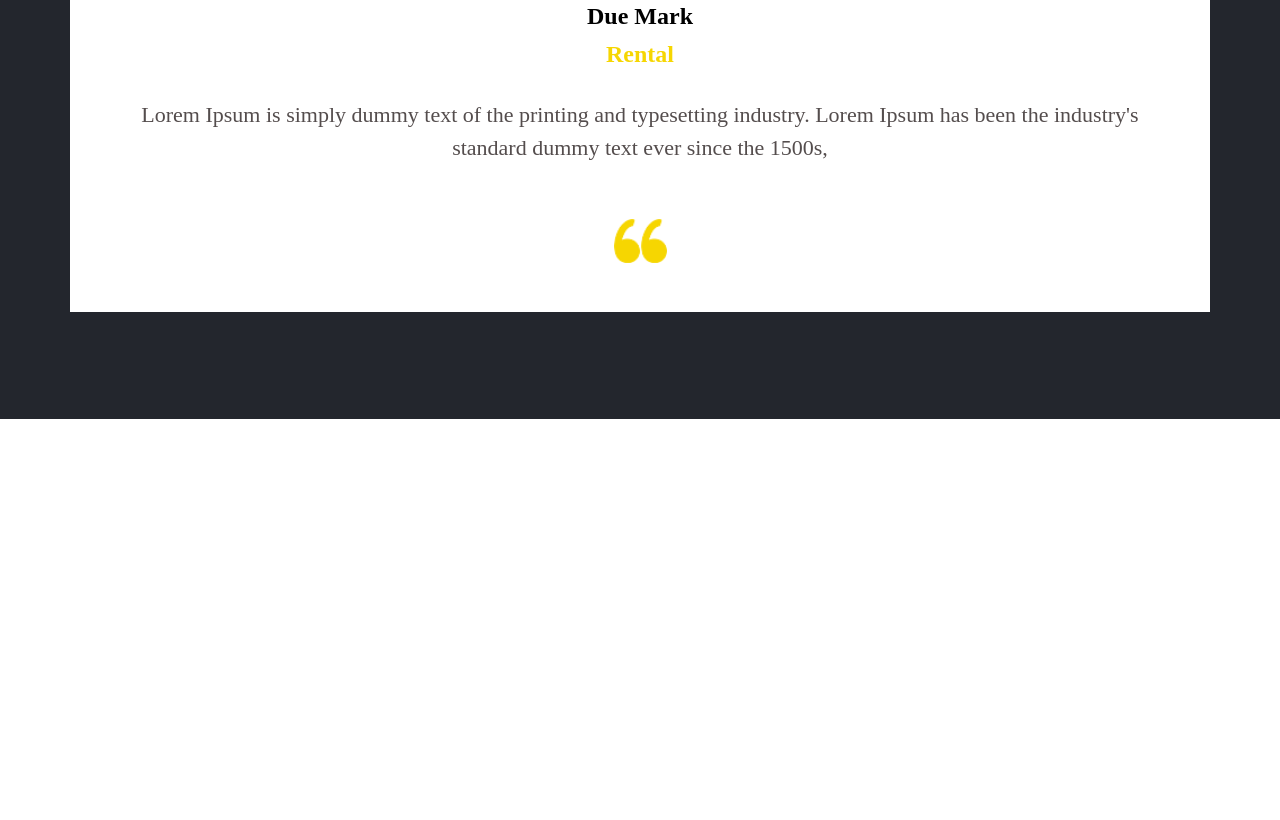
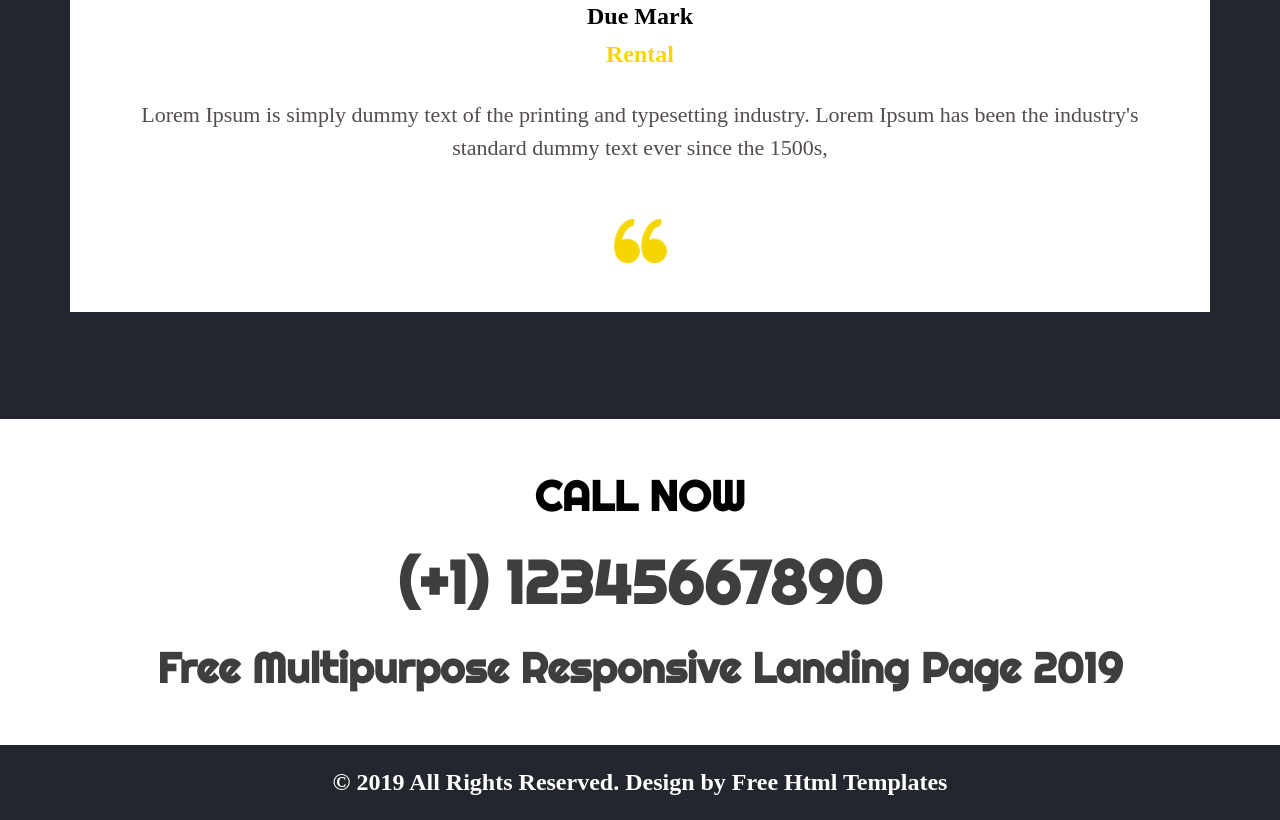
Before and after one commit to mahabubalam3332/Cars-Supply, a plain HTML site: page index.html in a window 1280 px wide. Shown: the part 3951-4771 px from the top of the page. Before the commit the page ends 4370 px from the top, so only its background shows below. Drawn offline with nearby package versions, Linux system fonts and the light colour scheme.

Commit message:
last two section done

```diff
--- a/css/style.css
+++ b/css/style.css
@@ -255,3 +255,31 @@ p.testimonial {
 img.testimonial-image {
     width: 5%! important;
 }
+/* footer_section */
+section#footer_section {
+    background: #fff;
+    text-align: center;
+    padding: 51px 0;
+}
+.footer_inner {
+    font-family: var(--primary-fonts);
+    font-size: 28px;
+}
+.footer_telephone {
+    font-size: 40px;
+    color: var(--acent);
+    line-height: 2;
+    font-weight: 700;
+}
+.footer_responsive {
+    color: var(--acent);
+
+}
+/* footer_address_section */
+section#footer_address_section {
+    text-align: center;
+    background: #23262D;
+    padding: 24px 0;
+    color:var(--text)
+}
+/* finished the site */
--- a/index.html
+++ b/index.html
@@ -164,15 +164,24 @@
                 </div>
             </div>
         </div>
-
     </section>
-
-
-
-
-
-
-
+    <!-- footer_section -->
+    <section id="footer_section">
+        <div class="container">
+            <div class="footer_inner">
+                <div class="footer_title"><h2>CALL NOW</h2></div>
+                <div class="footer_telephone"><h2>(+1) 12345667890</h2></div>
+                <div class="footer_responsive"><h2>Free Multipurpose Responsive Landing Page 2019</h2></div>
+        </div>
+    </section>
+    <!-- footer address section -->
+    <section id="footer_address_section">
+        <div class="container">
+            <div class="address_inner">
+                <h2>© 2019 All Rights Reserved. Design by Free Html Templates</h2>
+            </div>
+        </div>
+    </section>
     <!-- script here -->
     <script src="https://cdnjs.cloudflare.com/ajax/libs/jquery/3.6.0/jquery.min.js"></script>
     <script src="https://cdnjs.cloudflare.com/ajax/libs/OwlCarousel2/2.3.4/owl.carousel.min.js"></script>
```
